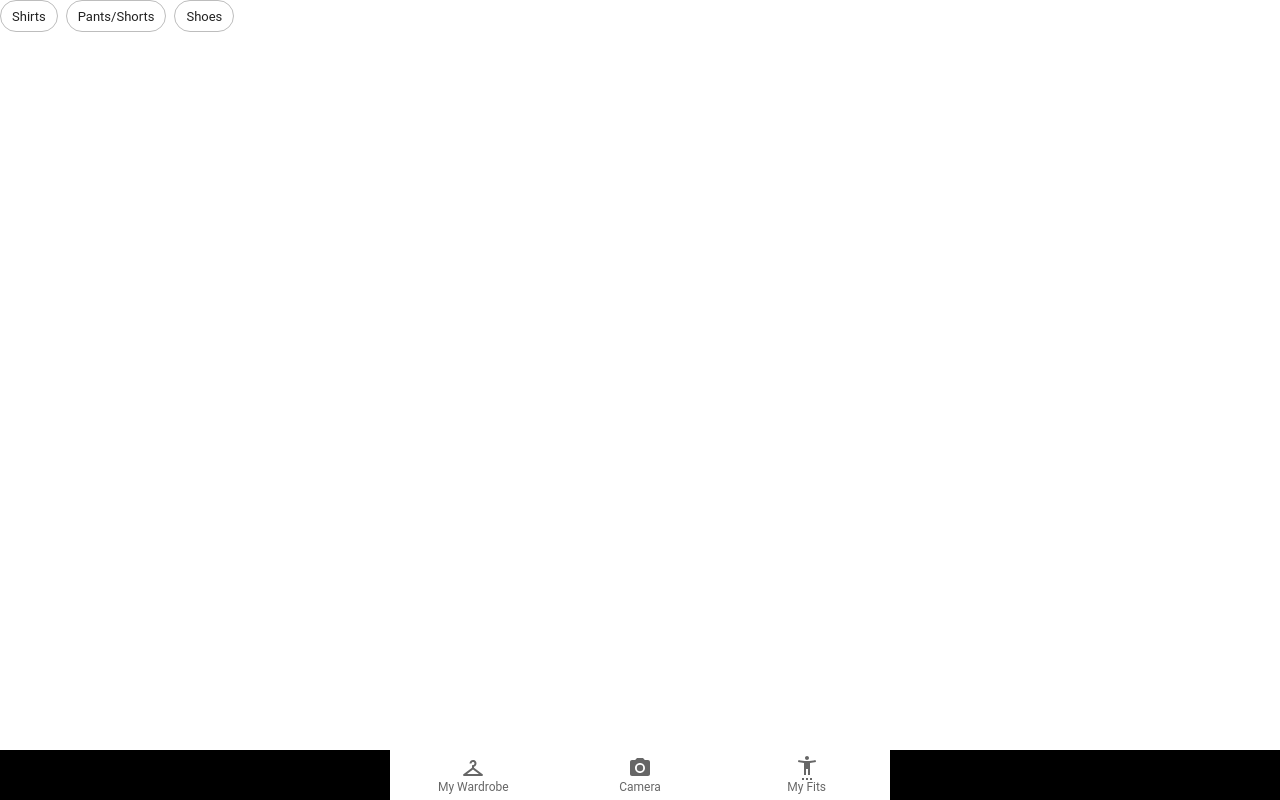
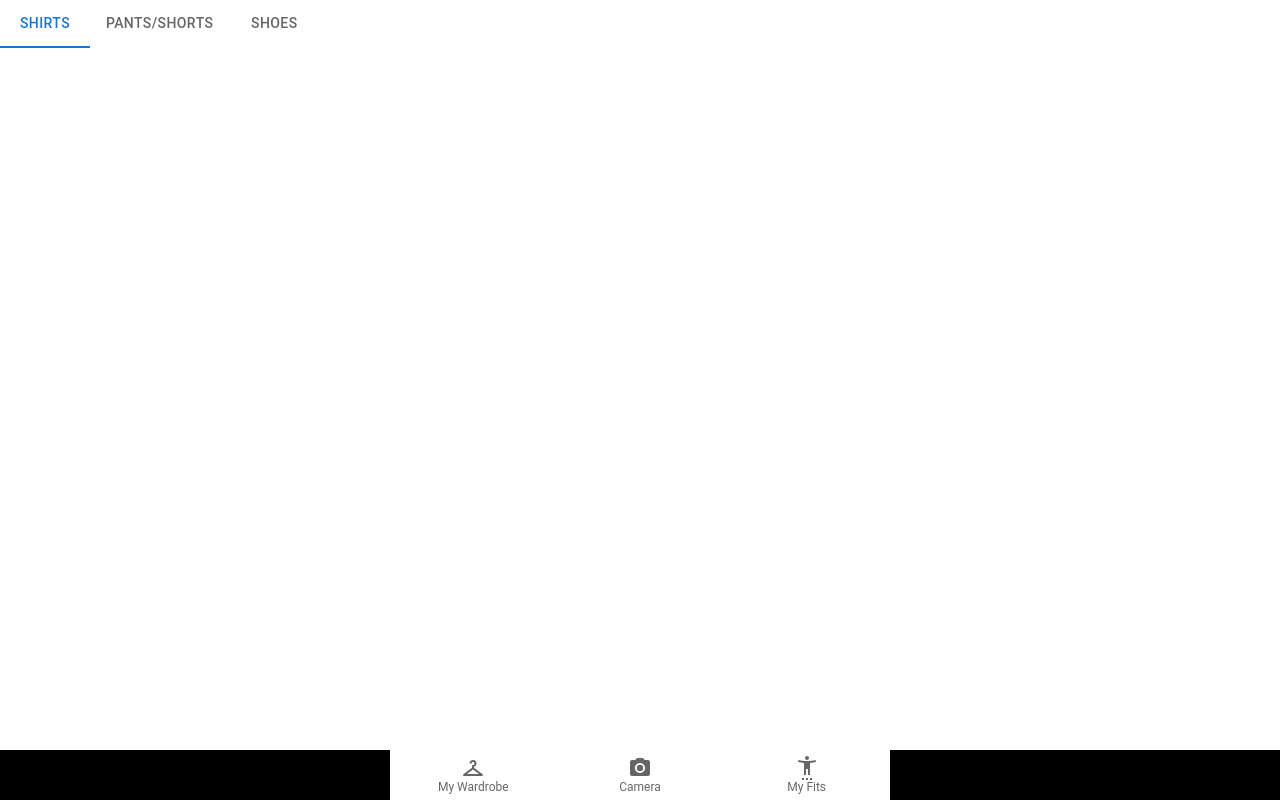
Before and after one commit to ShreyJ1729/SnapFit, a React (Create React App) app in the folder snapfit/: page /wardrobe in a window 1280 px wide. Built offline with nearby package versions, Linux system fonts and the light colour scheme.

Commit message:
Add tabs to Wardrobe

```diff
--- a/snapfit/src/components/Wardrobe.js
+++ b/snapfit/src/components/Wardrobe.js
@@ -1,18 +1,30 @@
 import './Wardrobe.css';
 import * as React from 'react';
-import Chip from '@mui/material/Chip';
-import Stack from '@mui/material/Stack';
+import Tabs from '@mui/material/Tabs';
+import Tab from '@mui/material/Tab';
+import Box from '@mui/material/Box';
+
 
 export function Wardrobe() {
-  const handleClick = () => {
-    console.info('You clicked the Chip.');
+  const [value, setValue] = React.useState(0);
+
+  const handleChange = (event, newValue) => {
+    setValue(newValue);
   };
 
   return (
-    <Stack direction="row" spacing={1}>
-      <Chip label="Shirts" variant="outlined" onClick={handleClick} />
-      <Chip label="Pants/Shorts" variant="outlined" onClick={handleClick} />
-      <Chip label="Shoes" variant="outlined" onClick={handleClick} />
-    </Stack>
+    <Box sx={{ maxWidth: { xs: 320, sm: 480 }, bgcolor: 'background.paper' }}>
+      <Tabs
+        value={value}
+        onChange={handleChange}
+        variant="scrollable"
+        scrollButtons="auto"
+        aria-label="scrollable auto tabs example"
+      >
+        <Tab label="Shirts" />
+        <Tab label="Pants/Shorts" />
+        <Tab label="Shoes" />
+      </Tabs>
+    </Box>
   );
 }
```
